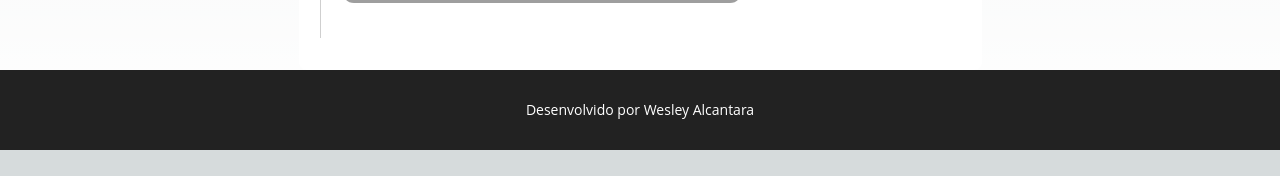
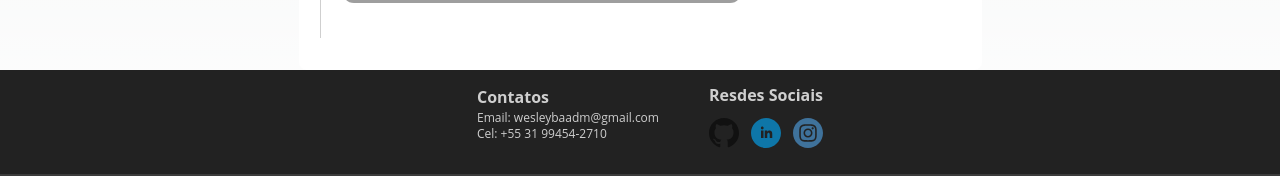
Before and after one commit to wesleyalcantara/wesley-timeline, a Next.js app: page / in a window 1280 px wide. Shown: the part 1420-1596 px from the top of the page. Before the commit the page ends 1570 px from the top, so only its background shows below. Built offline with nearby package versions, Linux system fonts and the light colour scheme; grey boxes are pictures that could not be loaded.

Commit message:
Novo Footer

```diff
--- a/src/components/Text/Text.tsx
+++ b/src/components/Text/Text.tsx
@@ -8,11 +8,11 @@ interface TextProps {
   className?: string;
 }
 
-export default function Text ({tag = 'div', children, variant}: TextProps) {
+export default function Text ({tag = 'div', children, variant, className}: TextProps) {
   const BaseText = tag;
 
   return (
-    <BaseText className={variant} >
+    <BaseText className={`@apply ${variant} ${className}`} >
       {children}
     </BaseText>
   )
--- a/src/components/screens/HomeScreen/patterns/Feed/Feed.tsx
+++ b/src/components/screens/HomeScreen/patterns/Feed/Feed.tsx
@@ -7,7 +7,7 @@ import Link from "@/src/components/Link/Link";
 import Button from "@/src/components/Button/Button";
 import TextClass from "@/src/components/theme/defaults/TextClass";
 import type { Post } from '@/src/services/posts/PostsService';
-import PostsService from "@/services/posts/PostsService"
+import {PostsService} from "@/services/posts/PostsService"
 import { FeedPost } from "./patterns/FeedProps";
 
 interface FeedProps {
--- a/src/components/screens/HomeScreen/patterns/Footer/Footer.tsx
+++ b/src/components/screens/HomeScreen/patterns/Footer/Footer.tsx
@@ -1,13 +1,52 @@
 import Box from "@/src/components/Box/Box";
 import Text from "@/src/components/Text/Text";
 import TextClass from './../../../../theme/defaults/TextClass';
+import Link from "next/link";
+import Icon from "@/src/components/Icon/Icon";
 
 export default function Footer() {
   return (
-    <Box className="mt-auto w-full bg-neutral-900 text-neutral-000 h-20 flex items-center justify-center">
-      <Text variant={TextClass.body2}>
-        Desenvolvido por Wesley Alcantara
-      </Text>
+    <Box className="relative mt-auto w-full bg-neutral-900 text-neutral-200 h-30 gap-[50px] flex items-start justify-center">
+      <Box className="flex-row mb-8">
+        <h3 className="absolute ml-5 justify-center font-bold mt-[15px]">
+          Contatos
+        </h3>
+        <Text variant={TextClass.body4}>
+          <ul className="ml-5 mb-[20px] mt-[40px] gap-3">
+            <li>
+              Email: wesleybaadm@gmail.com
+            </li>
+            <li>
+              Cel: +55 31 99454-2710
+            </li>
+          </ul>
+        </Text>
+      </Box>
+      <Box className="flex flex-row justify-start mt-2 gap-3">
+          <Box className="flex flex-row mt-[40px] mb-[20px] gap-3">
+            <h3 className="absolute justify-center font-bold mt-[-35px]">
+              Resdes Sociais
+            </h3>
+            <Link href="https://github.com/wesleyalcantara">
+              <Icon name="github" className="" />
+            </Link>
+            <Link href="https://www.linkedin.com/in/wesley-alcantara-58148020b/">
+              <Icon name="linkedin" />
+            </Link>
+            <Link href="https://www.instagram.com/wesley.alcantara_">
+              <Icon name="instagram" />
+            </Link>
+          </Box>
+      </Box>
+      <Box className="absolute bottom-0 flex justify-start px-px w-full bg-neutral-800">
+        <Text variant={TextClass.body3}>
+          <ul >
+            <li className="px-5">
+              2023 - Desenvolvido por: Wesley Batista Alcantara
+            </li>
+          </ul>
+        </Text>
+      </Box>
     </Box>
   );
 }
--- a/src/services/posts/PostsService.ts
+++ b/src/services/posts/PostsService.ts
@@ -15,7 +15,7 @@ export interface Post {
   content: string;
 }
 
-export default class PostsService {
+export class PostsService {
   async getAll(): Promise<Post[]> {
     const PATH_POSTS = path.resolve(".", "_data", "posts");
     const postFiles = await fs.readdir(PATH_POSTS, { encoding: "utf-8" });
```
